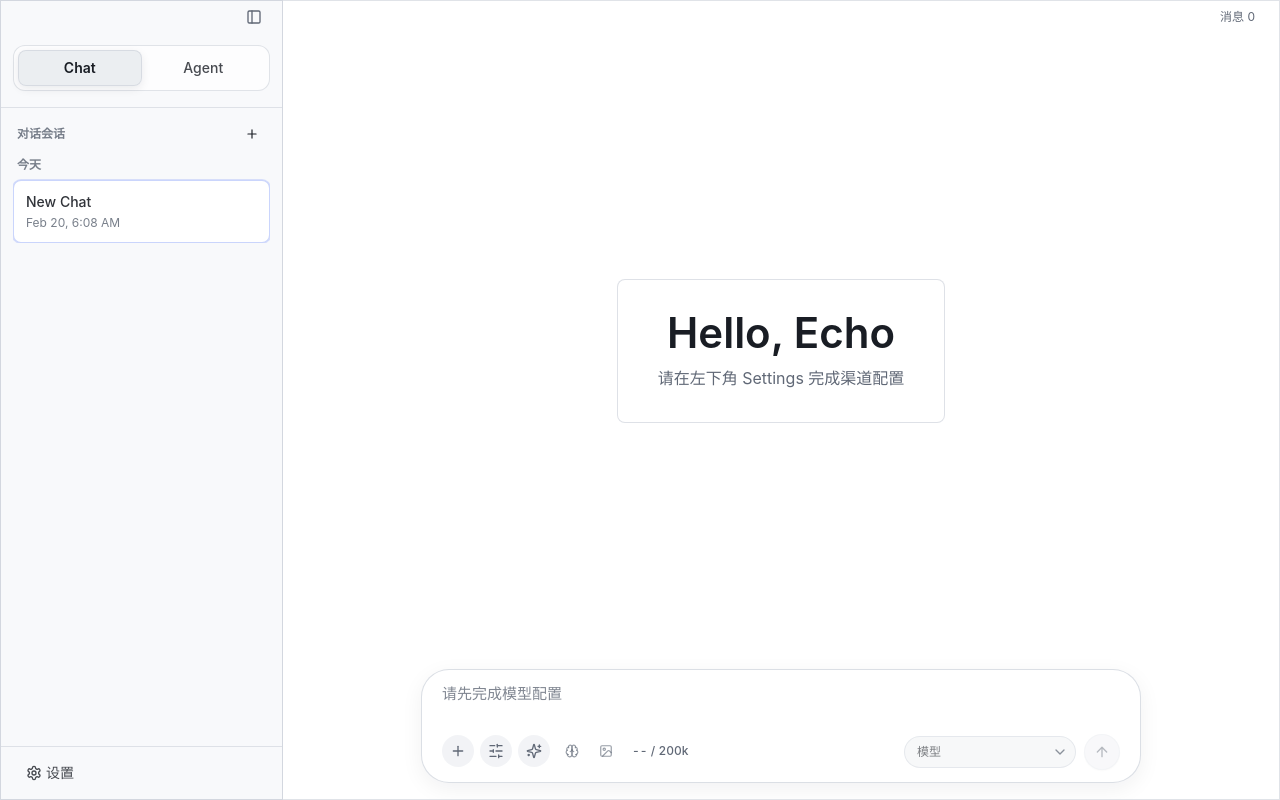
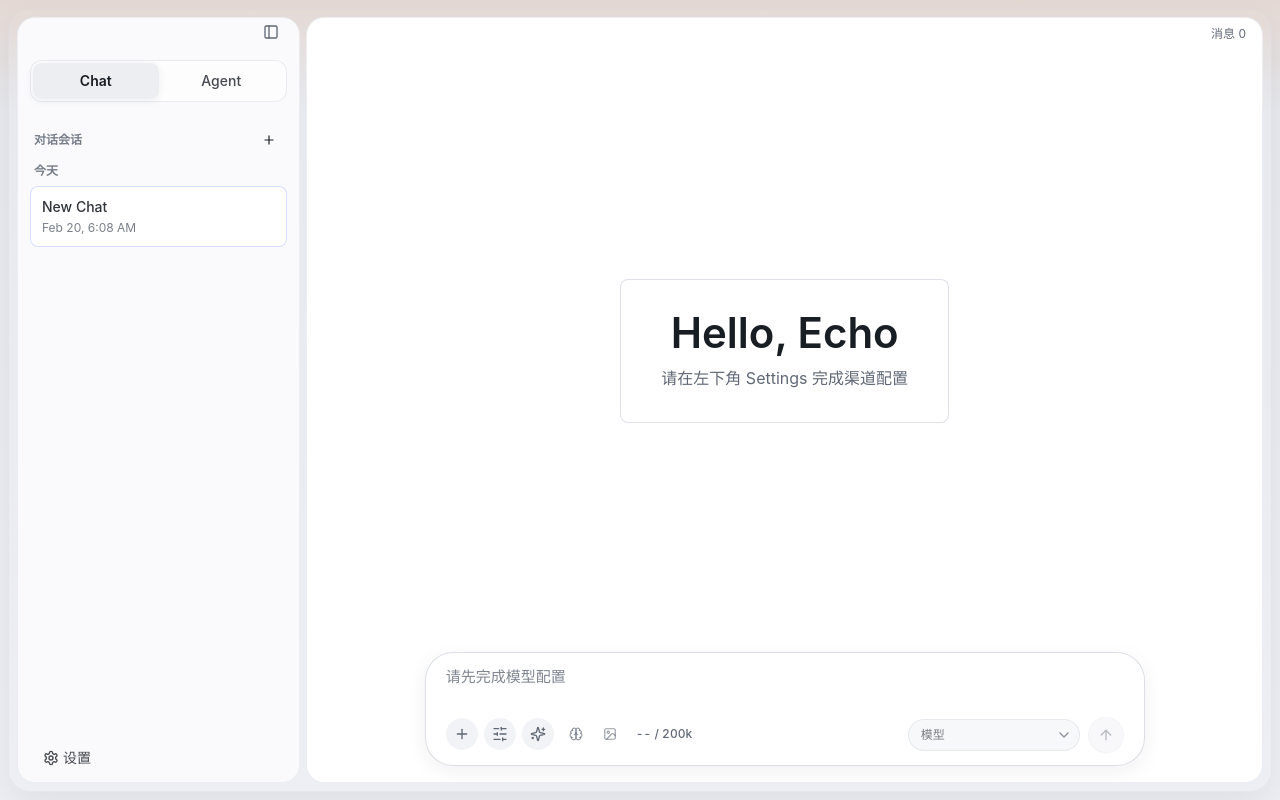
Before and after one commit to Connor-Matthew/Echo, a React (Vite) app: page / in a window 1280 px wide. Built offline with nearby package versions, Linux system fonts and the light colour scheme.

Commit message:
style(ui): polish app shell and sidebar visuals

```diff
--- a/src/components/Sidebar.tsx
+++ b/src/components/Sidebar.tsx
@@ -134,11 +134,11 @@ const ChatAgentModeSwitch = ({
 }) => {
   const isChat = activeMode === "chat";
   return (
-    <div className="relative grid grid-cols-2 rounded-xl border border-border/70 bg-card/70 p-1">
+    <div className="relative grid grid-cols-2 rounded-xl border border-border/45 bg-card/60 p-0.5">
       <span
         aria-hidden
         className={cn(
-          "pointer-events-none absolute bottom-1 left-1 top-1 w-[calc(50%-4px)] rounded-lg border border-border/80 bg-accent/80 shadow-[0_3px_10px_rgba(15,23,42,0.08)] transition-transform duration-300 ease-out",
+          "pointer-events-none absolute bottom-0.5 left-0.5 top-0.5 w-[calc(50%-2px)] rounded-lg bg-accent/75 shadow-[0_2px_8px_rgba(15,23,42,0.06)] transition-transform duration-300 ease-out",
           isChat ? "translate-x-0" : "translate-x-full"
         )}
       />
@@ -357,7 +357,7 @@ export const Sidebar = (props: SidebarProps) => {
     ];
 
     return (
-      <aside className="flex h-full flex-col overflow-hidden bg-secondary/45 px-2.5 pb-2.5 pt-3">
+      <aside className="flex h-full flex-col overflow-hidden bg-secondary/35 px-2.5 pb-2 pt-2.5">
         <div className="-mt-[12px] mb-3 flex items-center justify-end">
           <Button
             type="button"
@@ -392,10 +392,10 @@ export const Sidebar = (props: SidebarProps) => {
                     type="button"
                     variant="ghost"
                     className={cn(
-                      "h-8 w-full justify-start gap-2 rounded-md border px-2.5 text-sm",
+                      "h-8 w-full justify-start gap-2 rounded-md px-2.5 text-sm",
                       active
-                        ? "border-border/80 bg-accent/70 text-foreground"
-                        : "border-transparent text-foreground/80 hover:border-border/55 hover:bg-accent/55"
+                        ? "bg-accent/72 text-foreground"
+                        : "text-foreground/80 hover:bg-accent/55"
                     )}
                     onClick={() => props.onSelectSettingsSection(item.key)}
                   >
@@ -408,7 +408,7 @@ export const Sidebar = (props: SidebarProps) => {
           </div>
         </div>
 
-        <div className="mt-2 border-t border-border/90 pt-2">
+        <div className="mt-2 pt-2">
           <div className="mt-1 flex items-center gap-2 px-2 text-xs text-muted-foreground">
             <Bot className="h-3.5 w-3.5" />
             本地模式
@@ -446,8 +446,8 @@ export const Sidebar = (props: SidebarProps) => {
 
     return (
       <>
-        <aside className="relative flex h-full flex-col overflow-hidden bg-secondary/45">
-          <div className="border-b border-border/70 px-3 pb-4 pt-3">
+        <aside className="relative flex h-full flex-col overflow-hidden bg-secondary/35">
+          <div className="px-3 pb-3 pt-2.5">
             <div className="-mt-[12px] mb-3 flex items-center justify-end">
               {props.onToggleSidebar ? (
                 <Button
@@ -500,10 +500,10 @@ export const Sidebar = (props: SidebarProps) => {
                         <article
                           key={session.id}
                           className={cn(
-                            "rounded-lg border transition-colors",
+                            "rounded-lg transition-colors",
                             active
-                              ? "border-primary/30 bg-card ring-1 ring-primary/20"
-                              : "border-transparent hover:border-border/70 hover:bg-card/70"
+                              ? "bg-card shadow-[inset_0_0_0_1px_hsl(var(--primary)/0.24)]"
+                              : "hover:bg-accent/85"
                           )}
                           onContextMenu={(event) => {
                             event.preventDefault();
@@ -578,10 +578,10 @@ export const Sidebar = (props: SidebarProps) => {
                         <article
                           key={session.id}
                           className={cn(
-                            "rounded-lg border transition-colors",
+                            "rounded-lg transition-colors",
                             active
-                              ? "border-primary/30 bg-card ring-1 ring-primary/20"
-                              : "border-transparent hover:border-border/70 hover:bg-card/70"
+                              ? "bg-card shadow-[inset_0_0_0_1px_hsl(var(--primary)/0.24)]"
+                              : "hover:bg-accent/85"
                           )}
                           onContextMenu={(event) => {
                             event.preventDefault();
@@ -647,7 +647,7 @@ export const Sidebar = (props: SidebarProps) => {
             </div>
           </div>
 
-          <div className="border-t border-border/70 px-3 py-2.5">
+          <div className="px-3 py-2">
             <Button
               variant="ghost"
               className="h-8 w-full justify-start rounded-lg text-sm text-foreground/80 hover:bg-card"
@@ -748,8 +748,8 @@ export const Sidebar = (props: SidebarProps) => {
 
     return (
       <>
-        <aside className="relative flex h-full flex-col overflow-hidden bg-secondary/45">
-          <div className="border-b border-border/70 px-3 pb-4 pt-3">
+        <aside className="relative flex h-full flex-col overflow-hidden bg-secondary/35">
+          <div className="px-3 pb-3 pt-2.5">
             <div className="-mt-[12px] mb-3 flex items-center justify-end">
               {props.onToggleSidebar ? (
                 <Button
@@ -794,10 +794,10 @@ export const Sidebar = (props: SidebarProps) => {
                   <article
                     key={session.id}
                     className={cn(
-                      "rounded-lg border transition-colors",
+                      "rounded-lg transition-colors",
                       active
-                        ? "border-primary/30 bg-card ring-1 ring-primary/20"
-                        : "border-transparent hover:border-border/70 hover:bg-card/70"
+                        ? "bg-card shadow-[inset_0_0_0_1px_hsl(var(--primary)/0.24)]"
+                        : "hover:bg-accent/85"
                     )}
                     onContextMenu={(event) => {
                       event.preventDefault();
@@ -859,7 +859,7 @@ export const Sidebar = (props: SidebarProps) => {
             </div>
           </div>
 
-          <div className="border-t border-border/70 px-3 py-2.5">
+          <div className="px-3 py-2">
             <Button
               variant="ghost"
               className="h-8 w-full justify-start rounded-lg text-sm text-foreground/80 hover:bg-card"
--- a/src/features/app/AppView.tsx
+++ b/src/features/app/AppView.tsx
@@ -319,17 +319,20 @@ export const AppView = () => {
 
   return (
     <div
-      className="app-shell relative h-screen min-w-0 overflow-hidden bg-background"
+      className="app-shell relative h-screen min-w-0 overflow-hidden bg-background p-1.5 sm:p-2"
       data-file-dragging={activeView === "chat" && isChatDragOver ? "true" : "false"}
     >
       <div className="app-window-drag-layer" style={{ left: 0, height: TOP_FRAME_HEIGHT_PX }} aria-hidden />
 
       <div
-        className="relative grid h-full gap-0 transition-[grid-template-columns] duration-300 ease-out"
-        style={{ gridTemplateColumns: `${sidebarWidth}px minmax(0, 1fr)` }}
+        className="relative grid h-full overflow-hidden rounded-[22px] border border-border/35 bg-card/62 p-1.5 shadow-[0_14px_34px_rgba(15,23,42,0.06)] backdrop-blur-[0.5px] transition-[grid-template-columns,column-gap] duration-300 ease-out sm:p-2"
+        style={{
+          gridTemplateColumns: `${sidebarWidth}px minmax(0, 1fr)`,
+          columnGap: isSidebarOpen ? "0.4rem" : "0rem"
+        }}
       >
         <div
-          className={`sketch-panel overflow-hidden rounded-none border-r transition-[transform,opacity] duration-250 ease-out ${
+          className={`sketch-panel overflow-hidden rounded-[18px] transition-[transform,opacity] duration-250 ease-out ${
             !isSidebarOpen
               ? "-translate-x-[110%] opacity-0 pointer-events-none"
               : "translate-x-0 opacity-100"
@@ -340,11 +343,10 @@ export const AppView = () => {
 
         <main
           className={[
-            "sketch-panel relative flex min-h-0 flex-col overflow-hidden rounded-none border transition-colors",
-            isSidebarOpen ? "border-l-0" : "",
+            "sketch-panel relative flex min-h-0 flex-col overflow-hidden rounded-[18px] transition-colors",
             activeView === "chat" && isChatDragOver
               ? "border-primary bg-accent/30"
-              : "border-border/70"
+              : ""
           ].join(" ")}
           onDragEnter={handleChatDragEnter}
           onDragOver={handleChatDragOver}
@@ -359,12 +361,12 @@ export const AppView = () => {
             </div>
           ) : null}
           {showFloatingSidebarToggle ? (
-            <div className="absolute left-[92px] top-0 z-20">
+            <div className="absolute left-3 top-3 z-20">
               <Button
                 type="button"
                 variant="ghost"
                 size="sm"
-                className="h-8 w-8 rounded-none bg-transparent p-0 text-muted-foreground hover:bg-transparent hover:text-foreground"
+                className="h-8 w-8 rounded-xl bg-card/90 p-0 text-muted-foreground shadow-[0_1px_6px_rgba(15,23,42,0.12)] hover:bg-card hover:text-foreground"
                 onClick={() => setIsSidebarOpen((previous) => !previous)}
                 aria-label="展开侧边栏"
                 title="展开侧边栏"
@@ -606,7 +608,7 @@ export const AppView = () => {
             </div>
           ) : (
             <>
-              <header className="border-b border-border/70 bg-card px-3 py-2.5 sm:px-4">
+              <header className="bg-card/72 px-3 py-2.5 sm:px-4">
                 <div className="flex items-start gap-3">
                   <div>
                     <p className="text-[11px] uppercase tracking-[0.12em] text-muted-foreground">
--- a/src/index.css
+++ b/src/index.css
@@ -129,9 +129,28 @@
     -webkit-app-region: drag;
   }
 
+  .app-shell {
+    background:
+      linear-gradient(
+        180deg,
+        hsl(18 24% 86%) 0%,
+        hsl(220 20% 92%) 14%,
+        hsl(220 22% 94%) 100%
+      );
+  }
+
+  .dark .app-shell {
+    background:
+      linear-gradient(
+        180deg,
+        hsl(220 14% 14%) 0%,
+        hsl(220 16% 11%) 100%
+      );
+  }
+
   .sketch-panel {
-    border: 1px solid hsl(var(--border));
-    background: hsl(var(--card));
+    border: 1px solid hsl(var(--border) / 0.45);
+    background: hsl(var(--card) / 0.98);
     box-shadow: none;
   }
 
```
